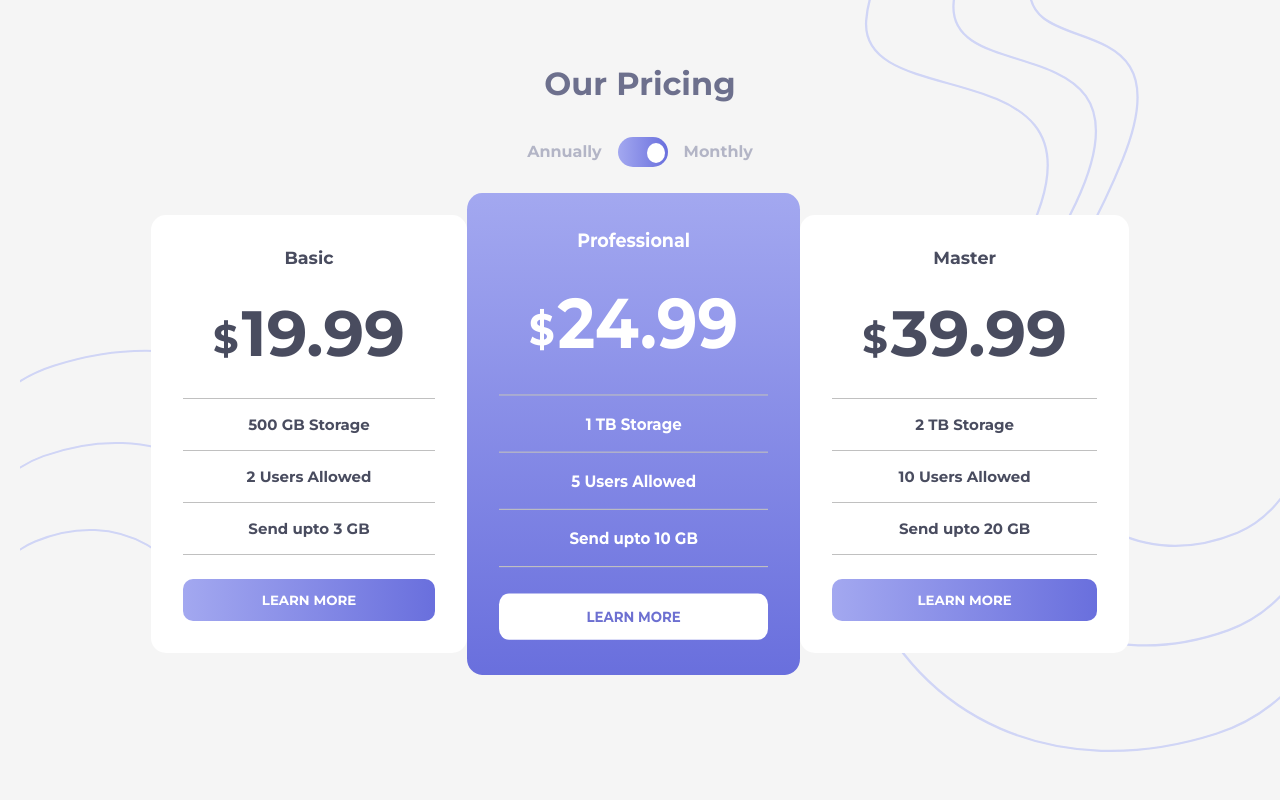
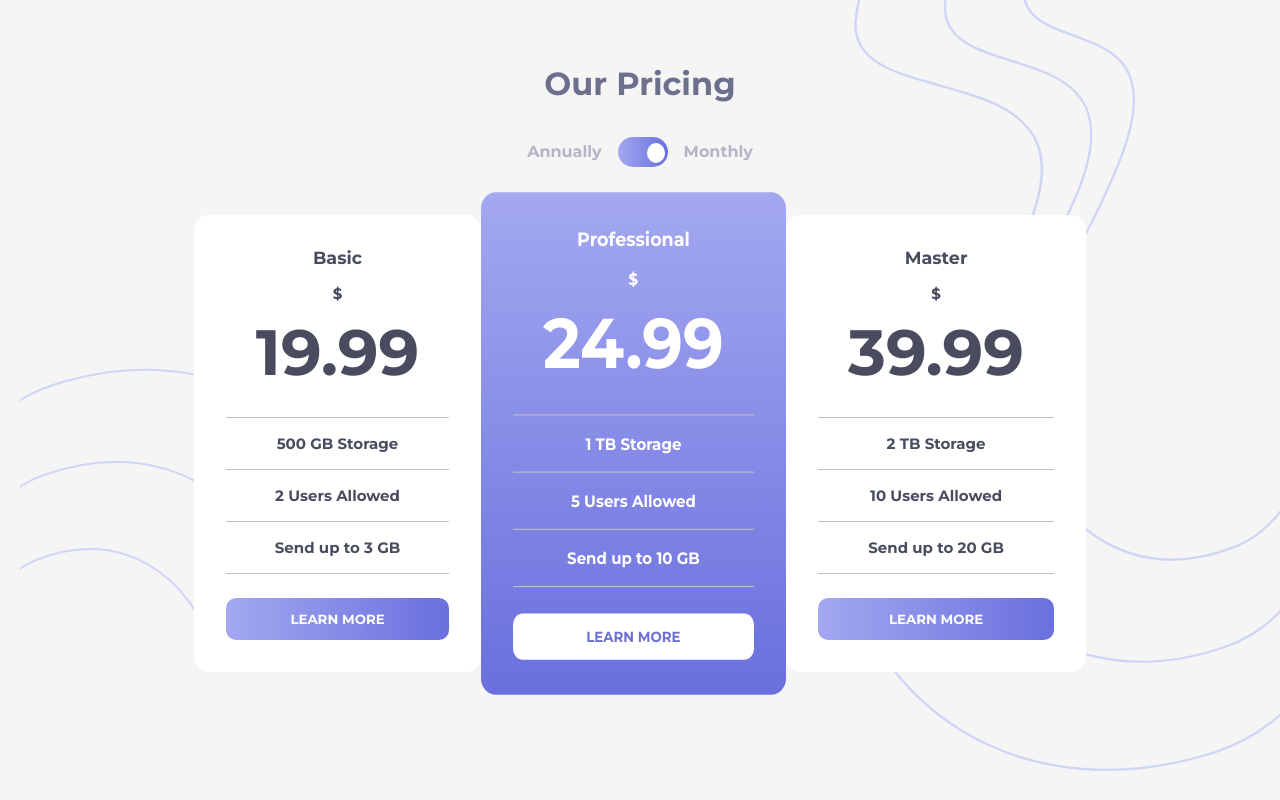
Before and after one commit to Suvamsa1609/css_pricing, a plain HTML site: page monthly.html in a window 1280 px wide. Drawn offline with Linux system fonts and the light colour scheme.

```diff
--- a/monthly.html
+++ b/monthly.html
@@ -6,9 +6,10 @@
     <title>Pricing Project</title>
     <link href="https://fonts.googleapis.com/css2?family=Montserrat:wght@400;700;900&display=swap" rel="stylesheet">
     <link rel="stylesheet" href="style.css">
-    <link rel="icon" type="image/png" sizes="32x32" href="./images/favicon.png"/>
+    <link rel="icon" type="image/png" sizes="32x32" href="./images/favicon.png" />
 </head>
 <body>
+    <div class="main">
         <h1 class="heading">Our Pricing</h1>
         <div class="btn">
             <span>Annually</span>
@@ -23,29 +24,41 @@
             <span>Monthly</span>
         </div>
         <div class="container">
-        <div class="card">
+            <div class="card bd1">
                 <h3>Basic</h3>
-            <p class="price"><span>$</span>19.99</p>
+                <div class="dollar">
+                    <span>&dollar;</span>
+                    <p class="price">19.99</p>
+                </div>
+                <!-- <p class="price"><span>&dollar;</span>199.99</p> -->
                 <p class="line">500 GB Storage</p>
                 <p class="line">2 Users Allowed</p>
-            <p class="line b">Send upto 3 GB</p>
+                <p class="line b">Send up to 3 GB</p>
                 <button>LEARN MORE</button>
             </div>
             <div class="card professional">
                 <h3>Professional</h3>
-            <p class="price"><span>$</span>24.99</p>
+                <div class="dollar">
+                    <span>&dollar;</span>
+                    <p class="price">24.99</p>
+                </div>
                 <p class="line">1 TB Storage</p>
                 <p class="line">5 Users Allowed</p>
-            <p class="line b">Send upto 10 GB</p>
+                <p class="line b">Send up to 10 GB</p>
                 <button>LEARN MORE</button>
             </div>
-        <div class="card">
+            <div class="card bd2">
                 <h3>Master</h3>
-            <p class="price"><span>$</span>39.99</p>
+                <div class="dollar">
+                    <span>&dollar;</span>
+                    <p class="price">39.99</p>
+                </div>
+                <!-- <p class="price"><span>&dollar;</span>399.99</p> -->
                 <p class="line">2 TB Storage</p>
                 <p class="line">10 Users Allowed</p>
-            <p class="line b">Send upto 20 GB</p>
+                <p class="line b">Send up to 20 GB</p>
                 <button>LEARN MORE</button>
+            </div>
         </div>
     </div>
 </body>
```
Lines whose indentation alone changed are shown as unchanged.
